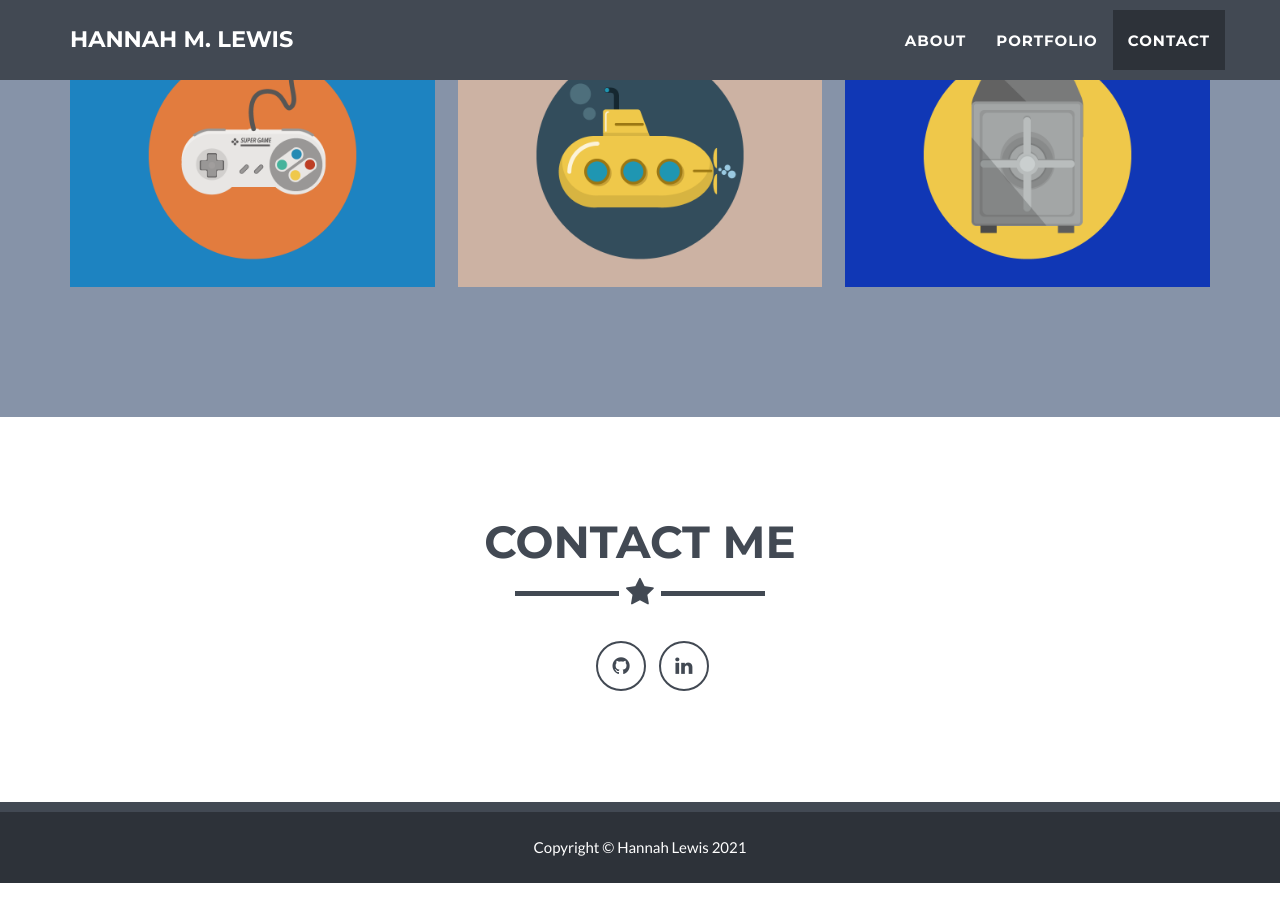
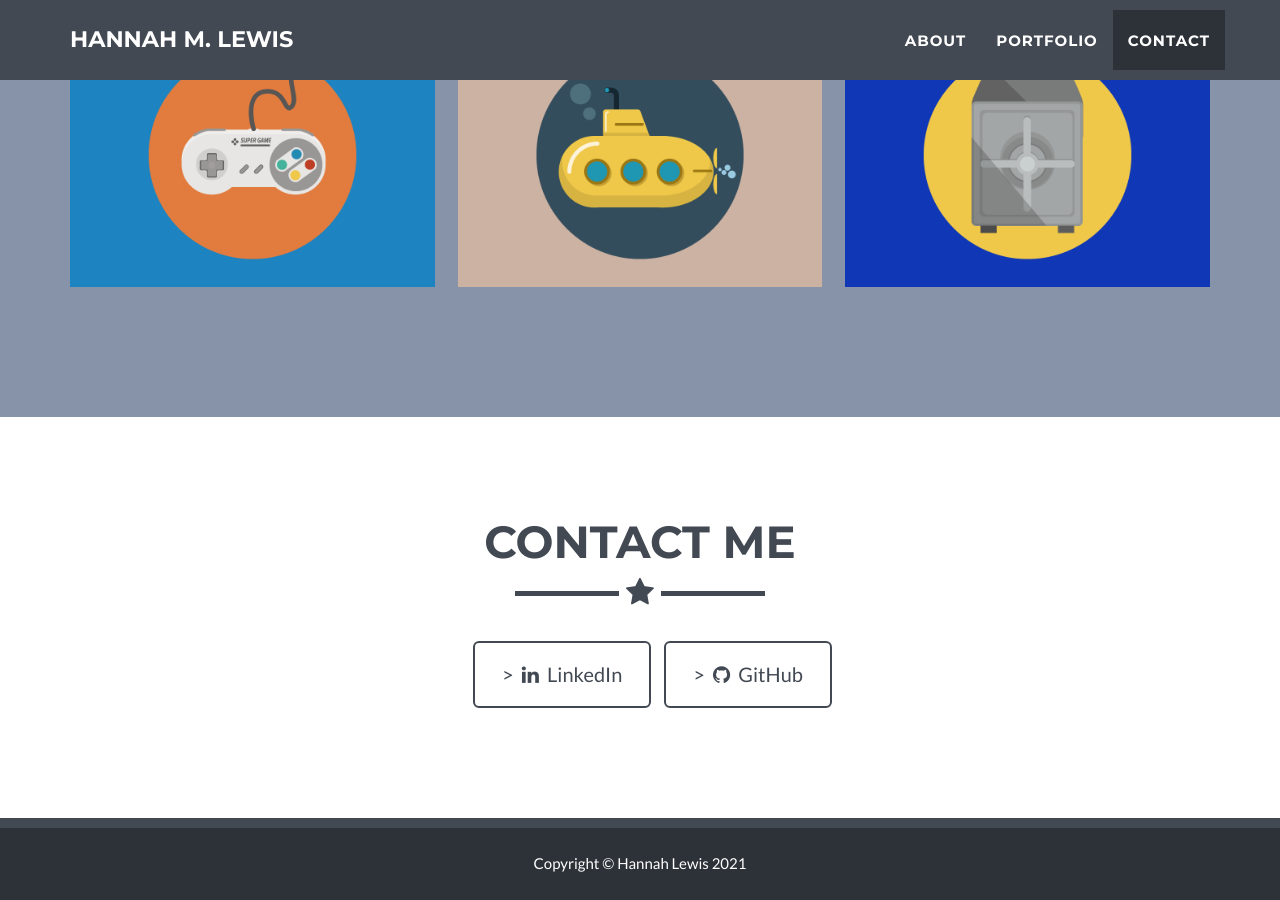
Before and after one commit to hmlewis-astro/hmlewis-astro.github.io, a Jekyll site: the page built from _posts/2014-07-18-project-1.markdown, in a window 1280 px wide and 900 px high, scrolled down 1842 px. Built offline with Jekyll 4.4.1, drawn with Linux system fonts in a browser that asks for light colours.

Commit message:
try to fix social buttons

```diff
--- a/_config.yml
+++ b/_config.yml
@@ -39,12 +39,12 @@ footer:
 
 # Social networks usernames (many more available: twitter, facebook, stack-overflow, bitbucket, google-plus, flickr, dribbble, pinterest, instagram, tumblr, etc.)
 social:
+  - title: linkedin
+    label: LinkedIn
+    url: https://www.linkedin.com/in/hmlewis-astro/
   - title: github
     label: GitHub
     url: http://github.com/hmlewis-astro
-  - title: linkedin
-    label: LinkedIn
-    url: https://www.linkedin.com/in/hmlewis-astro/
 
 # Postal address (add as many lines as necessary)
 address:
--- a/_includes/contact.html
+++ b/_includes/contact.html
@@ -22,8 +22,8 @@
                         <ul class="list-inline">
                             {% for network in site.social %}
                             <li>
-                                <a href="{{ network.url }}" class="btn-social btn-outline">
-                                  <i class="fa fa-fw fa-{{ network.title }}"></i>
+                                <a href="{{ network.url }}" class="btn btn-lg btn-outline" <!--class="btn-social btn-outline"-->>
+                                  <i class="fa fa-fw fa-{{ network.title }}"></i> {{ network.label }}
                                 </a>
                             </li>
 		                    {% endfor %}
```
